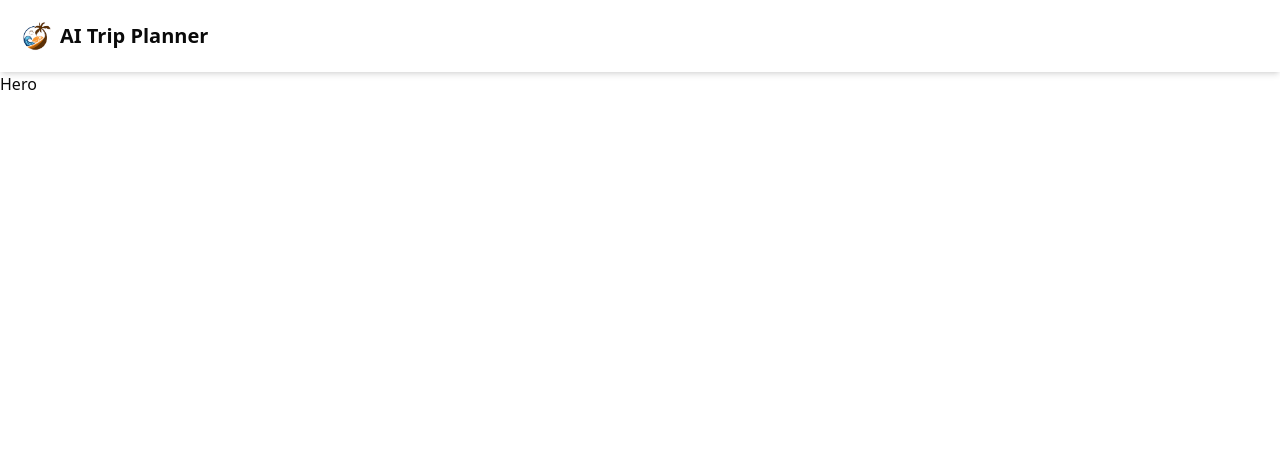
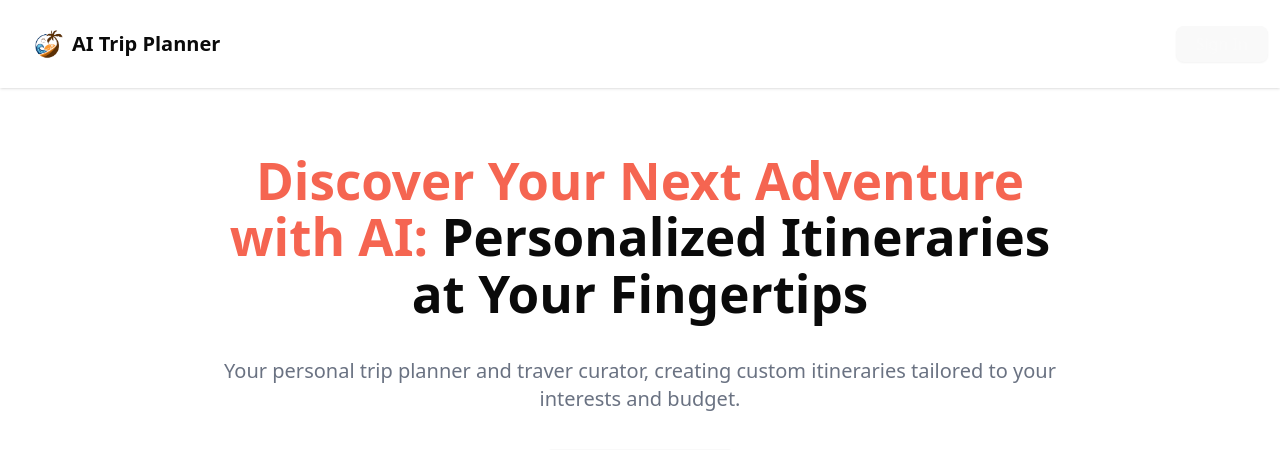
Before and after one commit to ashan24019/Ai_Trip_Planer, a React (Vite) app: page / in a window 1280 px wide. Shown: the top 450 px of the page. Built offline with nearby package versions, Linux system fonts and the light colour scheme.

Commit message:
Home page complete till images

```diff
--- a/src/components/Hero.jsx
+++ b/src/components/Hero.jsx
@@ -1,9 +1,25 @@
-import React from 'react'
+import React from "react";
+import { Button } from "./ui/button";
+import { Link } from "react-router-dom";
 
 function Hero() {
   return (
-    <div>Hero</div>
-  )
+    <div className="flex flex-col items-center mx-56 gap-9">
+      <h1 className="font-extrabold text-[50px] text-center mt-16">
+        <span className="text-[#f56551]">
+          Discover Your Next Adventure with AI:
+        </span>{" "}
+        Personalized Itineraries at Your Fingertips
+      </h1>
+      <p className="text-xl text-gray-500 text-center">
+        Your personal trip planner and traver curator, creating custom
+        itineraries tailored to your interests and budget.
+      </p>
+      <Link to={"/create-trip"}>
+        <Button>Get Started,It's Free</Button>
+      </Link>
+    </div>
+  );
 }
 
-export default Hero
+export default Hero;
--- a/src/components/custom/Header.jsx
+++ b/src/components/custom/Header.jsx
@@ -1,12 +1,16 @@
-import React from 'react'
+import React from "react";
+import { Button } from "../ui/button";
 
 function Header() {
   return (
-    <header className="flex items-center p-4 bg-white shadow-md">
-      <img src="/logo.png" alt="Logo" className="w-10 h-10 mr-1" />
-      <span className="text-xl font-semibold">AI Trip Planner</span>
-    </header>
-  )
+    <div className="p-2 shadow-sm flex justify-between items-center px-3">
+      <div className="flex items-center p-4 bg-white">
+        <img src="/logo.png" alt="Logo" className="w-10 h-10 mr-1" />
+        <span className="text-xl font-semibold">AI Trip Planner</span>
+      </div>
+      <Button>Sign In</Button>
+    </div>
+  );
 }
 
-export default Header
+export default Header;
```
